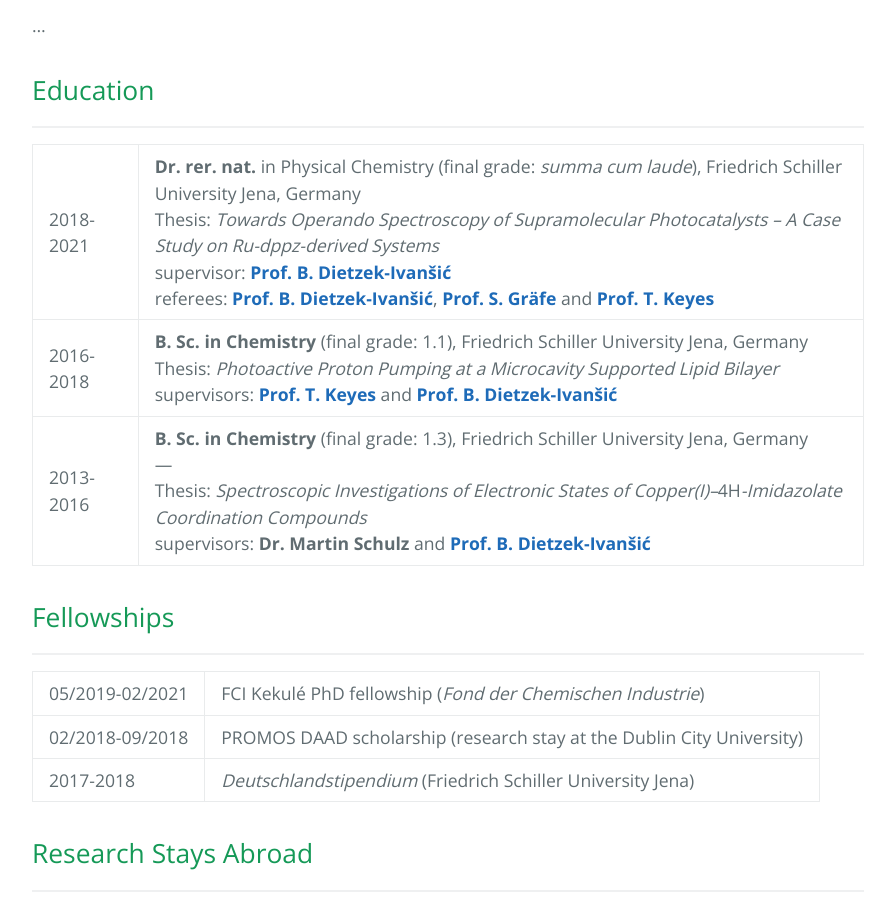
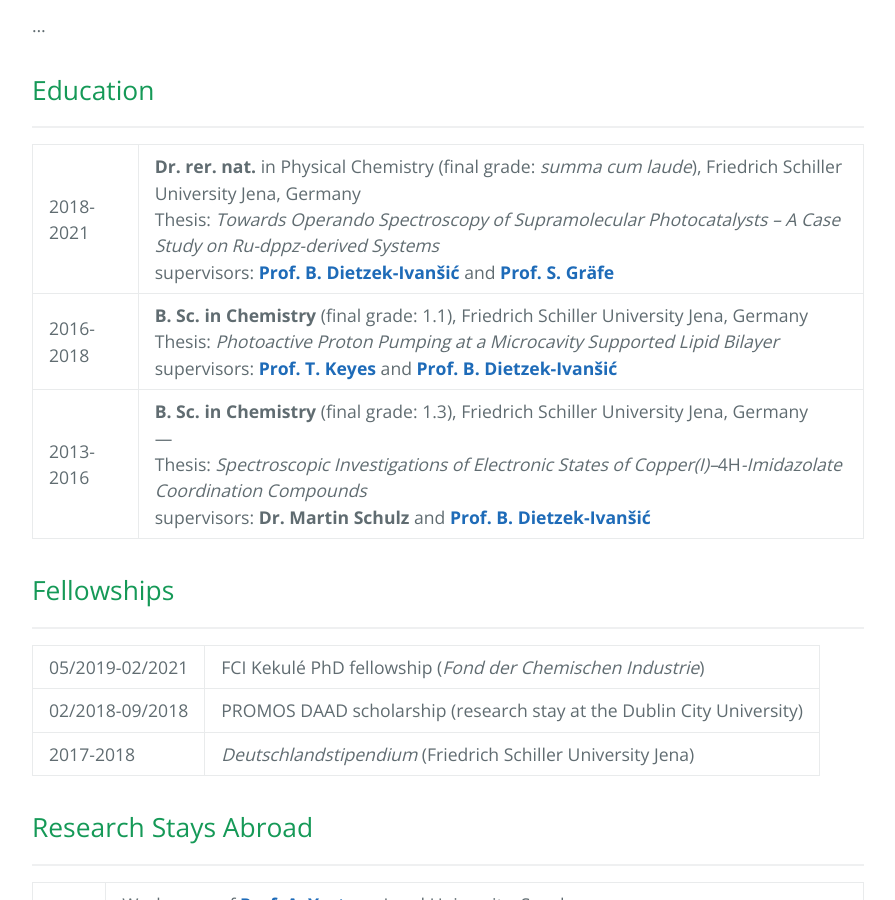
Before and after one commit to carolin-m/carolin-m.github.io, a Jekyll site: the page built from about.md, in a window 1280 px wide and 900 px high, scrolled down 437 px. Shown: the whole window, without its empty margins (192-1087 px from the left). Built offline with Jekyll 4.4.1, drawn with Linux system fonts in a browser that asks for light colours.

Commit message:
Update about.md

```diff
--- a/about.md
+++ b/about.md
@@ -15,7 +15,7 @@ ______________
 ## Education <br>
 ________________
 
-| 2018-2021  | **Dr. rer. nat.** in Physical Chemistry (final grade: *summa cum laude*), Friedrich Schiller University Jena, Germany <br /> Thesis: *Towards Operando Spectroscopy of Supramolecular Photocatalysts – A Case Study on Ru-dppz-derived Systems* <br /> supervisor: [**Prof. B. Dietzek-Ivanšić**](https://www.ipc.uni-jena.de/en/AGDietzek) <br /> referees: [**Prof. B. Dietzek-Ivanšić**](https://www.ipc.uni-jena.de/en/AGDietzek), [**Prof. S. Gräfe**](https://www.ipc.uni-jena.de/Theochem) and [**Prof. T. Keyes**](https://sites.google.com/dcu.ie/keyes-research-group/home)  |
+| 2018-2021  | **Dr. rer. nat.** in Physical Chemistry (final grade: *summa cum laude*), Friedrich Schiller University Jena, Germany <br /> Thesis: *Towards Operando Spectroscopy of Supramolecular Photocatalysts – A Case Study on Ru-dppz-derived Systems* <br /> supervisors: [**Prof. B. Dietzek-Ivanšić**](https://www.ipc.uni-jena.de/en/AGDietzek) and [**Prof. S. Gräfe**](https://www.ipc.uni-jena.de/Theochem) |
 | 2016-2018 | **B. Sc. in Chemistry** (final grade: 1.1), Friedrich Schiller University Jena, Germany <br /> Thesis: *Photoactive Proton Pumping at a Microcavity Supported Lipid Bilayer* <br /> supervisors: [**Prof. T. Keyes**](https://sites.google.com/dcu.ie/keyes-research-group/home) and  [**Prof. B. Dietzek-Ivanšić**](https://www.ipc.uni-jena.de/en/AGDietzek) |
 | 2013-2016 | **B. Sc. in Chemistry** (final grade: 1.3), Friedrich Schiller University Jena, Germany <br /> --- <br /> Thesis: *Spectroscopic Investigations of Electronic States of Copper(I)–*4H*-Imidazolate Coordination Compounds* <br /> supervisors: **Dr. Martin Schulz** and [**Prof. B. Dietzek-Ivanšić**](https://www.ipc.uni-jena.de/en/AGDietzek) |
 
```
